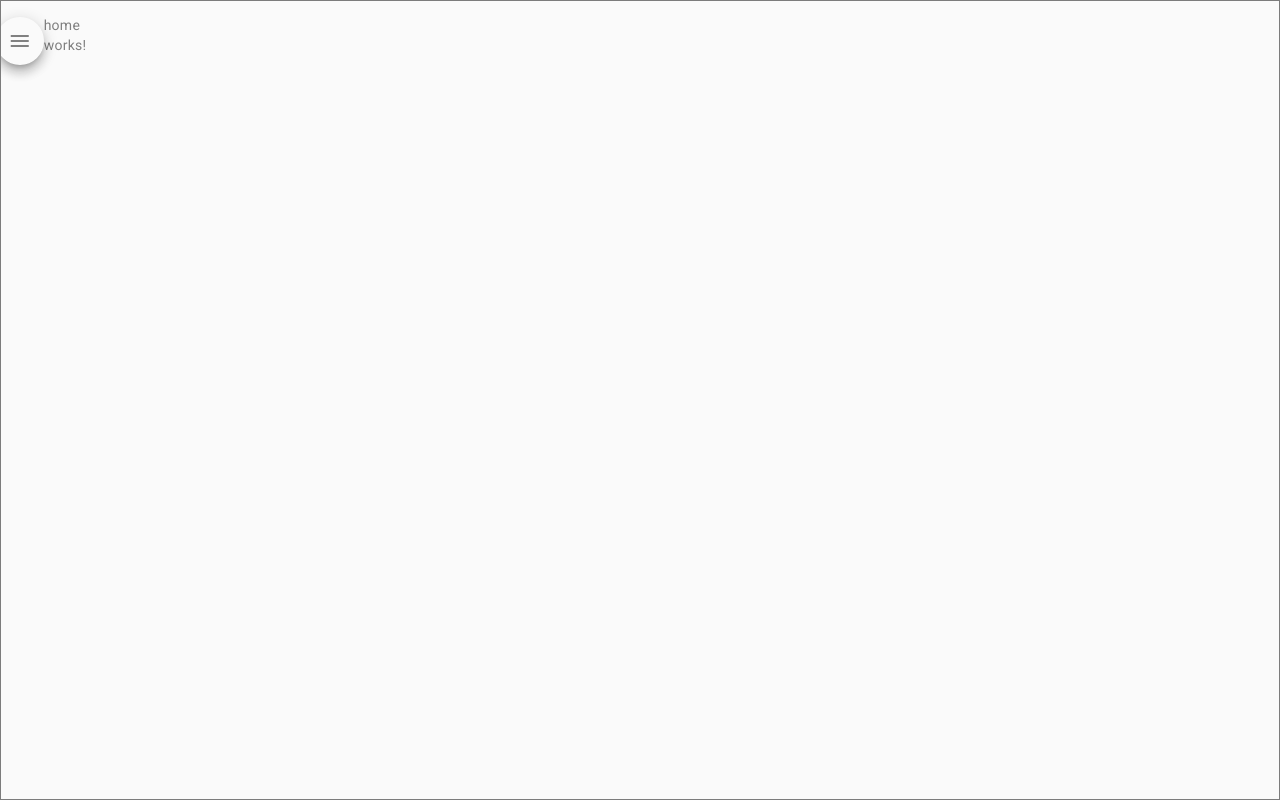
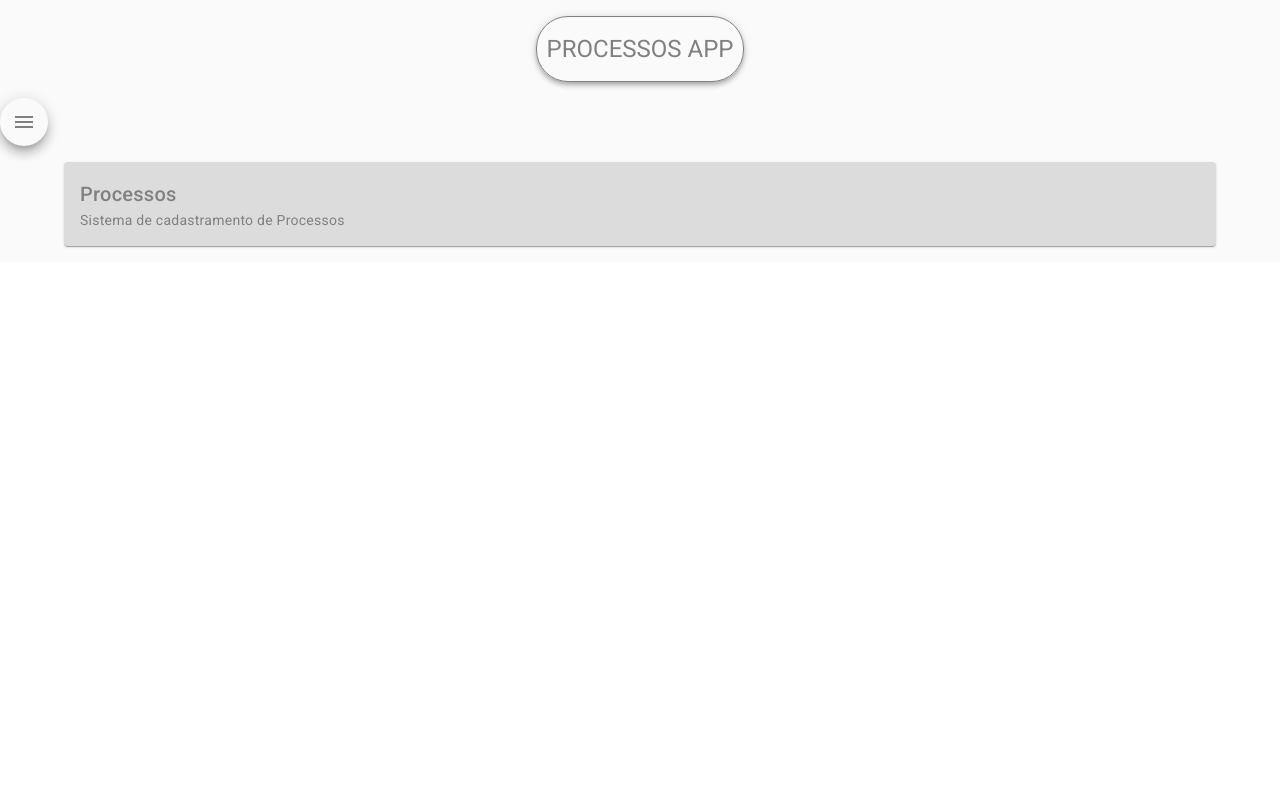
Before and after one commit to rafaelcn1dev/processos-app, an Angular app: page /home in a window 1280 px wide. Built offline with nearby package versions, Linux system fonts and the light colour scheme.

Commit message:
adicionado o header

```diff
--- a/src/app/app.module.ts
+++ b/src/app/app.module.ts
@@ -23,12 +23,14 @@ import { MatListModule } from '@angular/material/list';
 import { MatCardModule } from '@angular/material/card';
 import { HomeComponent } from './components/home/home.component';
 import { NavComponent } from './components/nav/nav.component';
+import { HeaderComponent } from './components/header/header.component';
 
 @NgModule({
   declarations: [
     AppComponent,
     HomeComponent,
-    NavComponent
+    NavComponent,
+    HeaderComponent
   ],
   imports: [
     AppRoutingModule,
--- /dev/null
+++ b/src/app/components/header/header.component.css
@@ -0,0 +1,13 @@
+.container {
+    display: flex;
+    align-items: center;
+    justify-content: center;
+}
+
+h1 {
+    margin-top: 1rem;
+    border: 1px solid gray;
+    padding: 1rem 10px;
+    border-radius: 2rem;
+
+}
--- /dev/null
+++ b/src/app/components/header/header.component.html
@@ -0,0 +1,3 @@
+<div class="container">
+    <h1 class="mat-elevation-z4">PROCESSOS APP</h1>
+</div>
--- a/src/app/components/home/home.component.css
+++ b/src/app/components/home/home.component.css
@@ -0,0 +1,5 @@
+.card {
+    width: 90%;
+    margin: 1rem auto;
+    background-color: gainsboro;
+}
--- a/src/app/components/home/home.component.html
+++ b/src/app/components/home/home.component.html
@@ -1 +1,10 @@
-<p>home works!</p>
+<mat-card class="card mat-elevation-z4">
+    <mat-card-header>
+        <mat-card-title>Processos</mat-card-title>
+    </mat-card-header>
+    <mat-card-content>
+        <p>
+            Sistema de cadastramento de Processos
+        </p>
+    </mat-card-content>
+</mat-card>
--- a/src/app/components/nav/nav.component.css
+++ b/src/app/components/nav/nav.component.css
@@ -1,4 +1,4 @@
-.container {
+/*.container {
     height: 100%;
     border: 1px solid rgba(0, 0, 0, 0.5);
 }
@@ -28,4 +28,24 @@
 .sidenav a {
     color: gray;
 margin-top: 0px;
+}*/
+
+.sidenav a {
+    color: gray;
+    margin-top: 0px;
 }
+
+.nav-item mat-icon {
+    margin-right: 8px;
+    margin-bottom: -5px;
+}
+
+.nav-item {
+    display: flex;
+    align-items: center;
+}
+
+.sidenav-content {
+    /*width: 5rem;*/
+    color: gray;
+}
--- a/src/app/components/nav/nav.component.html
+++ b/src/app/components/nav/nav.component.html
@@ -1,11 +1,11 @@
 <mat-drawer-container class="container" autosize>
     <mat-drawer #drawer class="sidenav" mode="side">
         <mat-nav-list class="nav-list">
-            <a mat-list-item routerLink="/home" class="nav-item">
+            <a mat-list-item routerLink="home" class="nav-item">
                 <mat-icon aria-hidden="false" aria-label="Example home icon" fontIcon="home"></mat-icon>
                 <span>Todos</span>
             </a>
-            <a mat-list-item routerLink="/cadastrar" class="nav-item">
+            <a mat-list-item routerLink="/" class="nav-item">
                 <mat-icon aria-hidden="false" aria-label="Example user icon" fontIcon="account_circle"></mat-icon>
                 <span>Cadastrar</span>
             </a>
@@ -13,6 +13,7 @@
     </mat-drawer>
 
     <div class="sidenav-content">
+<app-header></app-header>
         <button class="menu mat-elevation-z8" (click)="drawer.toggle()" mat-icon-button>
             <mat-icon>menu</mat-icon>
         </button>
```
Also changed, not shown: src/app/components/header/header.component.ts (added, +10 -0 lines).
